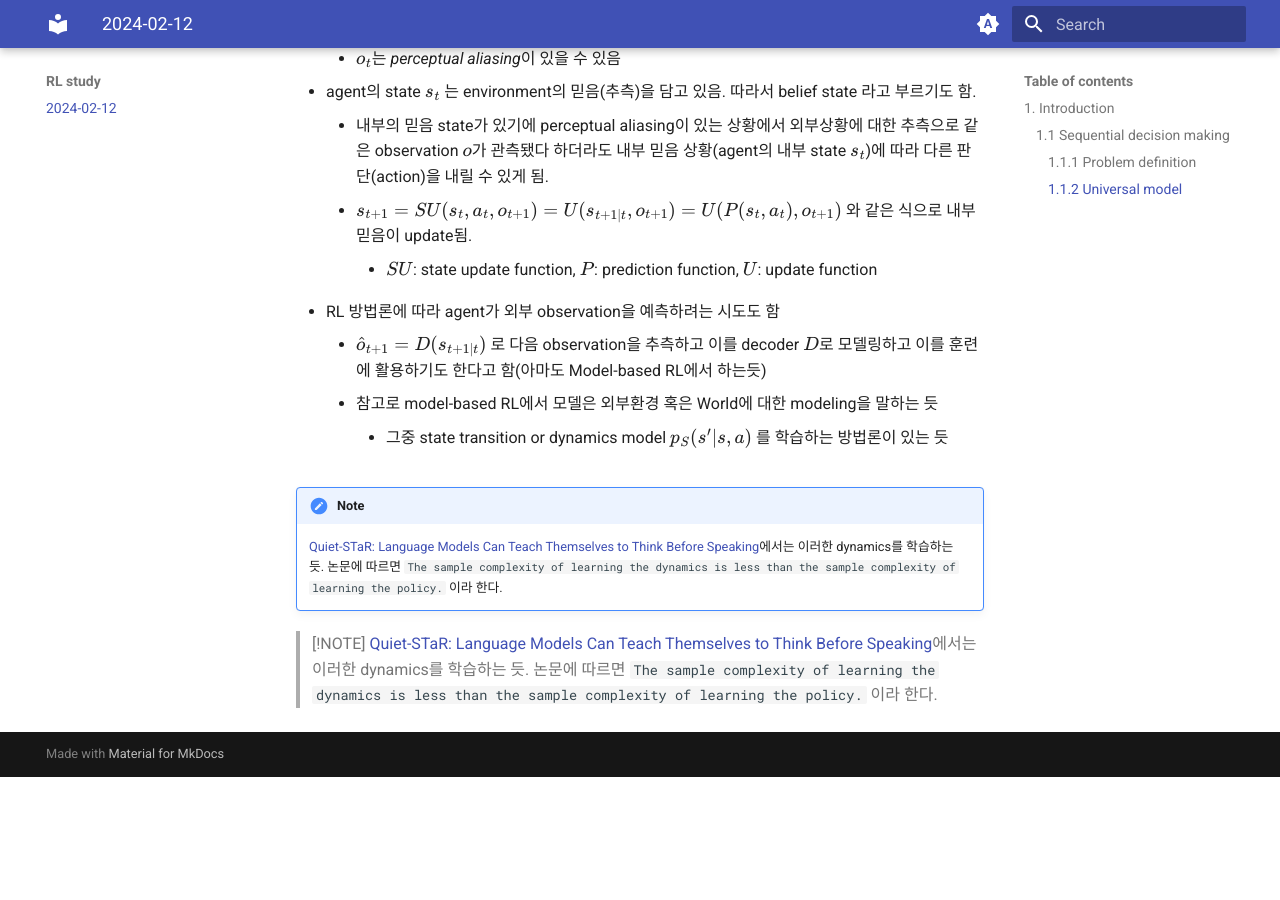
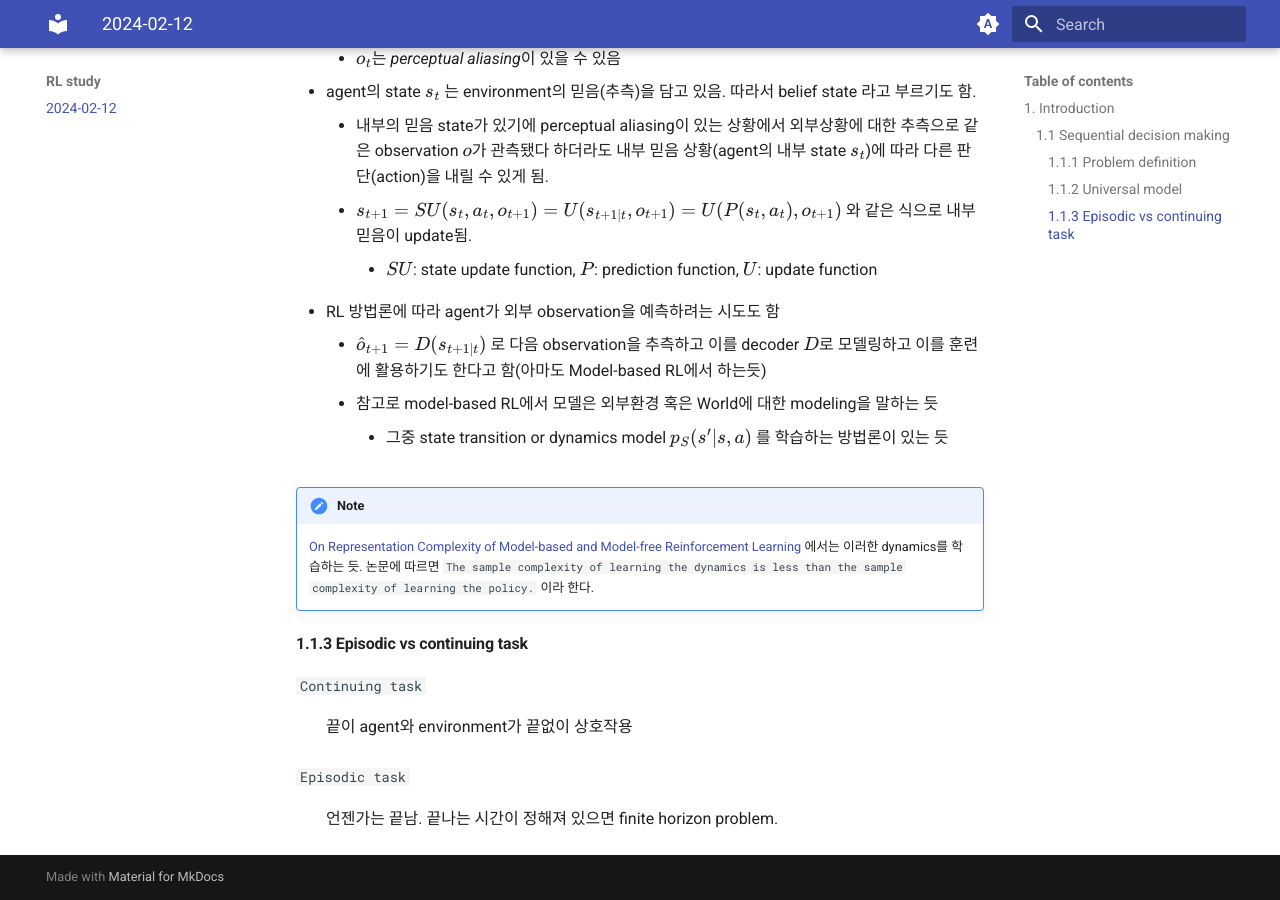
Before and after one commit to wise-hyunsoo/wise-hyunsoo.github.io, an MkDocs documentation site: the page built from docs/RL study/2024-02-12.md, in a window 1280 px wide and 900 px high, scrolled down 1845 px. Built offline with MkDocs 1.6.1 and Material for MkDocs 9.7.7, drawn with Linux system fonts in a browser that asks for light colours; before the commit the page ends 2622 px from its top, so only the background shows below that.

Commit message:
vault backup: 2025-02-12 19:15:30
Affected files:
docs/RL study/2024-02-12.md

```diff
--- a/docs/RL study/2024-02-12.md
+++ b/docs/RL study/2024-02-12.md
@@ -36,8 +36,11 @@ $$
 		- 그중 state transition or dynamics model $p_S(s'|s,a)$ 를 학습하는 방법론이 있는 듯
 
 !!! note
-	 [Quiet-STaR: Language Models Can Teach Themselves to Think Before Speaking](https://arxiv.org/abs/2403.09629)에서는 이러한 dynamics를 학습하는 듯. 논문에 따르면 `The sample complexity of learning the dynamics is less than the sample complexity of learning the policy.` 이라 한다.
+	 [On Representation Complexity of Model-based and Model-free Reinforcement Learning](https://arxiv.org/abs/2310.01706) 에서는 이러한 dynamics를 학습하는 듯. 논문에 따르면 `The sample complexity of learning the dynamics is less than the sample complexity of learning the policy.` 이라 한다.
 
+#### 1.1.3 Episodic vs continuing task
+`Continuing task`
+:   끝이 agent와 environment가 끝없이 상호작용
 
-> [!NOTE]
->  [Quiet-STaR: Language Models Can Teach Themselves to Think Before Speaking](https://arxiv.org/abs/2403.09629)에서는 이러한 dynamics를 학습하는 듯. 논문에 따르면 `The sample complexity of learning the dynamics is less than the sample complexity of learning the policy.` 이라 한다.
+`Episodic task`
+:   언젠가는 끝남. 끝나는 시간이 정해져 있으면 finite horizon problem.
```
